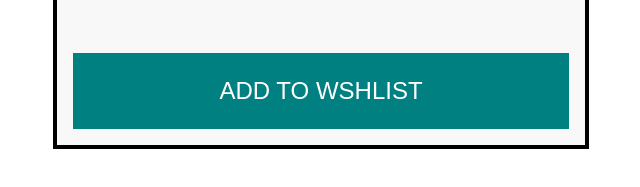
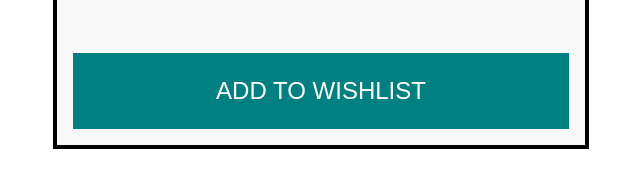
Before and after one commit to PaulGreetham/wishlist, a website: page src/index.html in a window 1280 px wide. Shown: the part 547-734 px from the top of the page, 319-959 px from the left. Drawn offline with Linux system fonts and the light colour scheme.

Commit message:
Update index.html

```diff
--- a/src/index.html
+++ b/src/index.html
@@ -22,11 +22,11 @@
         <label for="description-input">DESCRIPTION</label>
         <textarea id="description-input" required></textarea>
       </div>
-      <button type="submit" id="add-button" data-testid="btnAddCard">ADD TO WSHLIST</button>
+      <button type="submit" id="add-button" data-testid="btnAddCard">ADD TO WISHLIST</button>
     </form>
     <div class="wishlist-container"></div>
   </main>
-  <script src="script.js" data-testid="cardList"></script>
+
 </body>
 
 </html>
```
